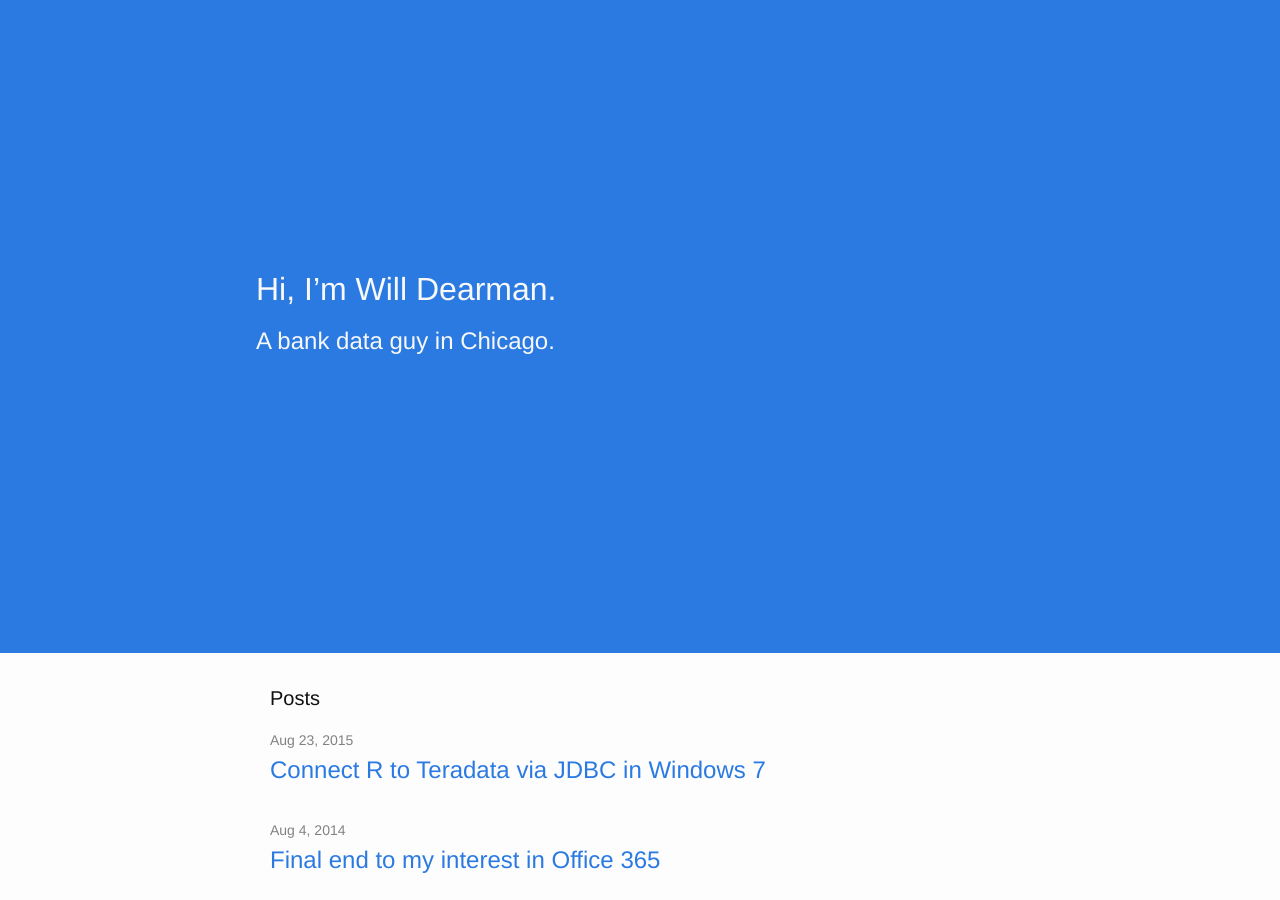
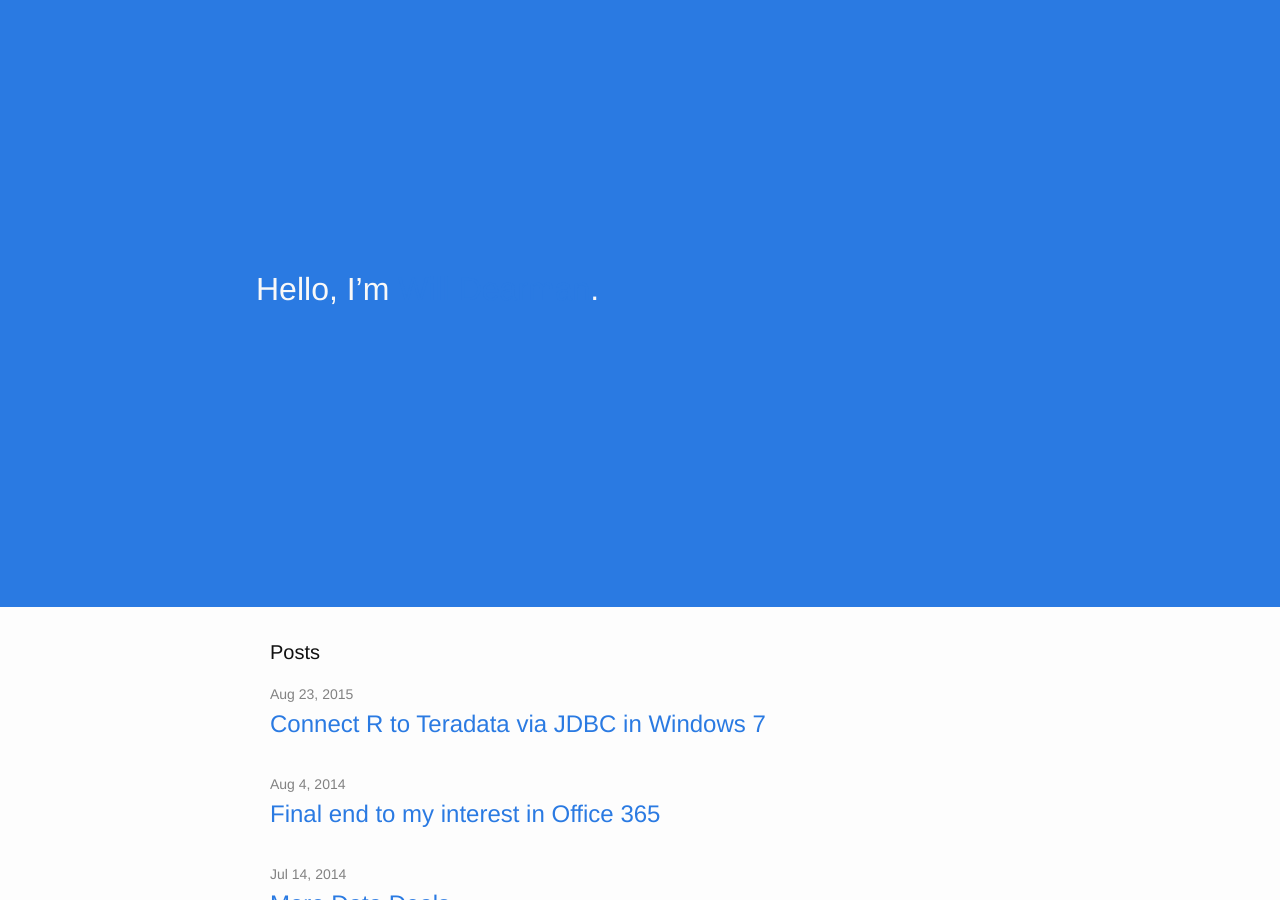
Before and after one commit to willdearman/willdearman, a Jekyll site: the page built from index.html, in a window 1280 px wide and 900 px high. Built offline with Jekyll 4.4.1, drawn with Linux system fonts in a browser that asks for light colours; the list of posts is cut into pages by our own code.

Commit message:
Tweaking the introbox

```diff
--- a/_includes/header-home.html
+++ b/_includes/header-home.html
@@ -1,4 +1,4 @@
     <div class = "introbox">
-      <h1 class = "name">Hi, I’m Will Dearman.</h1>
-      <h2 class="subtitle"> A bank data guy in Chicago.</h2>
+      <h1 class = "name">Hello, I’m <a href="#posts">Will Dearman</a>.</h1>
+      <!--<h2 class="subtitle">A bank data guy in Chicago.</h2>-->
     </div>
```
